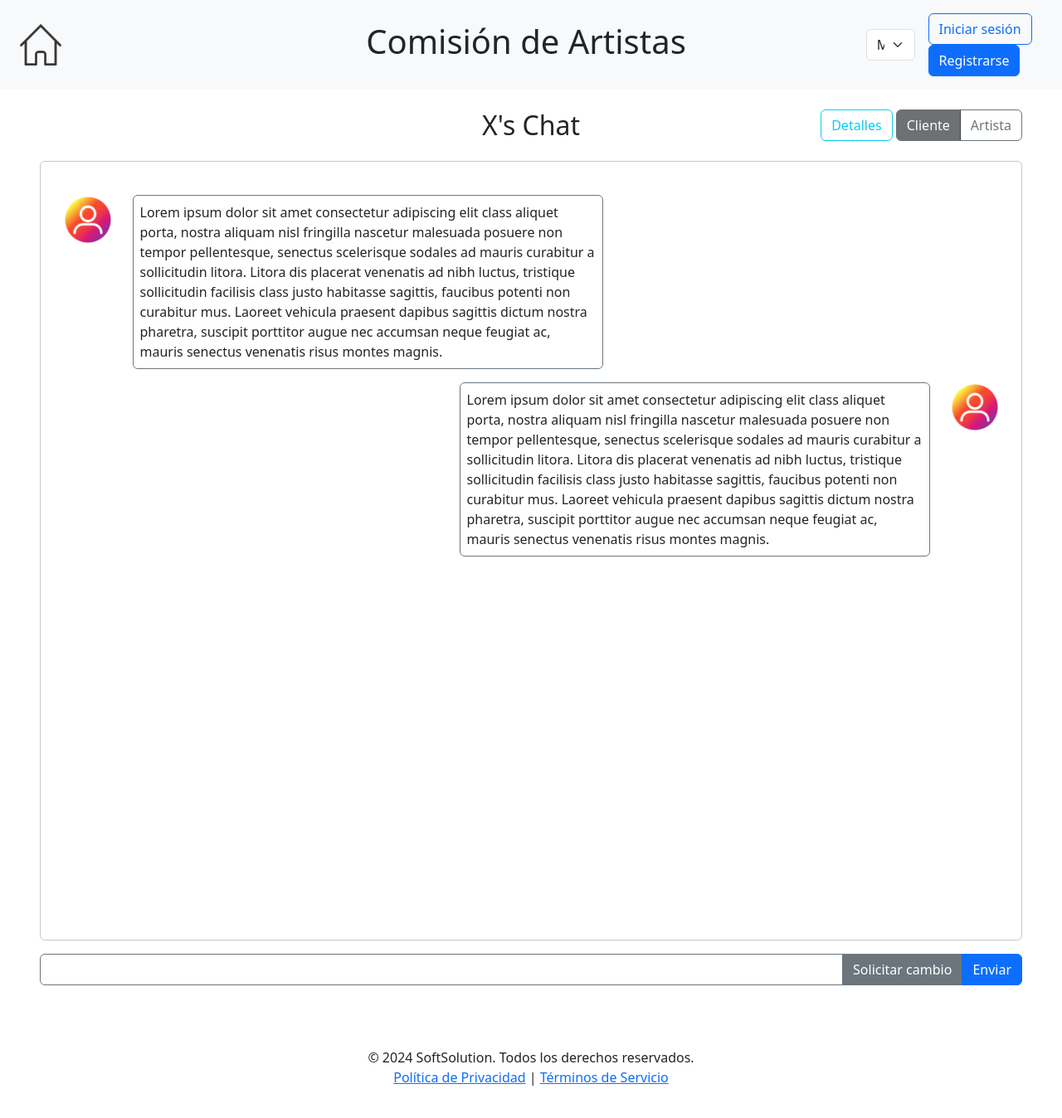
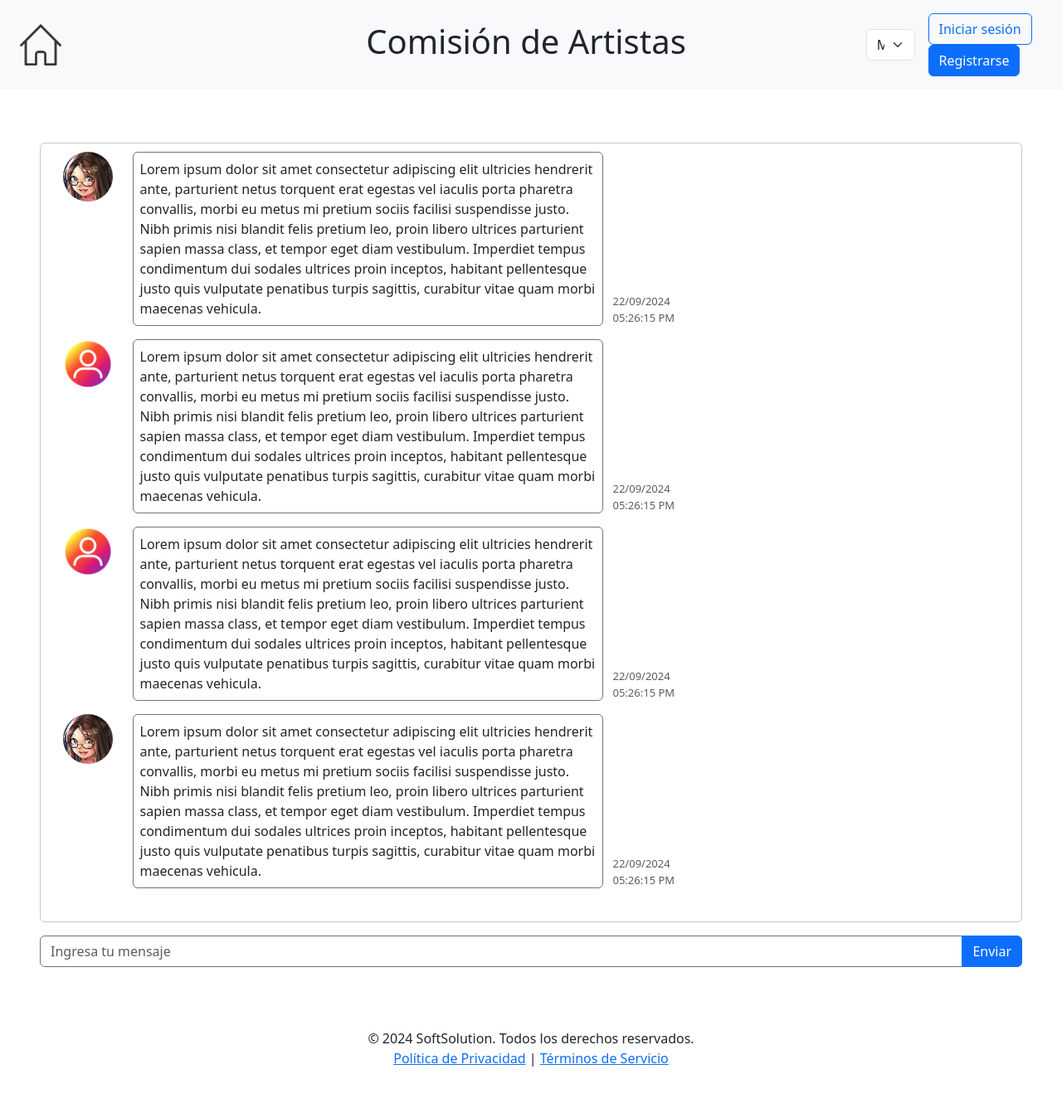
Before and after one commit to luisUACM/ComisionesArtistas, a Flask app: page /chat/1 in a window 1280 px wide. Shown: the top 1348 px of the page at 83% size. Run offline with Flask 3, Linux system fonts and the light colour scheme.

Commit message:
Se agrego el chat. Tambien bloques de css y js en la base para usar en cualquier hijo

```diff
--- a/app/src/routes/rutas_artista.py
+++ b/app/src/routes/rutas_artista.py
@@ -9,39 +9,55 @@ from ..modelo.model import Dinero
 from ..modelo.model import Contacto
 from ..modelo.model import Concepto
 from ..modelo.model import Chat
+from ..modelo.model import Comision
+from ..modelo.model import Mensaje
+from ..modelo.model import Pago
+from datetime import date
 
 dao_usuario: UsuarioDao = UsuarioDao()
-a = Usuario('test@gmail', '123', 'Misaki', [Usuario.Rol.ARTISTA], 1,
+misaki = Usuario('test@gmail', '123', 'Misaki', [Usuario.Rol.ARTISTA], 1,
                     biografia='🇲🇽| Noob | Lic. en Diseño Gráfico 🖋| Clip Studio Paint | No le hago nariz a los Chibis | 3/3 | ☕️',
                     contactos=[(Contacto.TipoContacto.OTRA, 'https://vgen.co/misakibyakko'),
                                     (Contacto.TipoContacto.TWITTER, 'https://x.com/MisakiByakko')],
                     foto_perfil='fotos_perfil/1.jpg' )
-a2 = Usuario('test2@gmail', '123', 'Pepe', [Usuario.Rol.CLIENTE], 2,
+pepe = Usuario('test2@gmail', '123', 'Pepe', [Usuario.Rol.CLIENTE], 2,
                     biografia='',
                     contactos=[])
 p: list[Arte] = [
-                        Arte(a, 'arte_portafolio/1.png', '1', 'png'),
-                        Arte(a, 'arte_portafolio/2.png', '2', 'png'),
-                        Arte(a, 'arte_portafolio/3.png', '3', 'png'),
-                        Arte(a, 'arte_portafolio/4.png', '4', 'png')
+                        Arte(misaki, 'arte_portafolio/1.png', '1', 'png'),
+                        Arte(misaki, 'arte_portafolio/2.png', '2', 'png'),
+                        Arte(misaki, 'arte_portafolio/3.png', '3', 'png'),
+                        Arte(misaki, 'arte_portafolio/4.png', '4', 'png')
                         ]
-co = Concepto('fsgsfdg', Dinero(100), False)
+co = Concepto('Lorem ipsum dolor sit amet consectetur adipiscing elit class aliquet porta, nostra aliquam nisl fringilla', Dinero(100), False)
+co2 = Concepto('Lorem ipsum dolor sit amet consectetur adipiscing elit class aliquet porta, nostra aliquam nisl fringilla', Dinero(150), True)
 s = Servicio('Chibis originales',
                         ('Dibujo de personaje original en estilo chibi animado. A cuerpo completo y color', Dinero(100), True),
-                        [Arte(a, 'arte_portafolio/1.png', '1', 'png'), Arte(a, 'arte_portafolio/2.png', '2', 'png')],
+                        [Arte(misaki, 'arte_portafolio/1.png', '1', 'png'), Arte(misaki, 'arte_portafolio/2.png', '2', 'png')],
                         'Contrato.txt')
-ch = Chat(a, a2)
-s.conceptos = [co]
-a.portafolio = p
-a.servicios = [s, s, s]
+ch = Chat(misaki, pepe, esta_deacuerdo=(True, True), solicitud_cambios=False)
+com = Comision(ch, s, 1, [co, co], date.today, estado=Comision.EstadosComision.SOLICITADA)
+
+m1 = Mensaje(pepe, 'Lorem ipsum dolor sit amet consectetur adipiscing elit ultricies hendrerit ante, parturient netus torquent erat egestas vel iaculis porta pharetra convallis, morbi eu metus mi pretium sociis facilisi suspendisse justo. Nibh primis nisi blandit felis pretium leo, proin libero ultrices parturient sapien massa class, et tempor eget diam vestibulum. Imperdiet tempus condimentum dui sodales ultrices proin inceptos, habitant pellentesque justo quis vulputate penatibus turpis sagittis, curabitur vitae quam morbi maecenas vehicula.')
+m2 = Mensaje(misaki, 'Lorem ipsum dolor sit amet consectetur adipiscing elit ultricies hendrerit ante, parturient netus torquent erat egestas vel iaculis porta pharetra convallis, morbi eu metus mi pretium sociis facilisi suspendisse justo. Nibh primis nisi blandit felis pretium leo, proin libero ultrices parturient sapien massa class, et tempor eget diam vestibulum. Imperdiet tempus condimentum dui sodales ultrices proin inceptos, habitant pellentesque justo quis vulputate penatibus turpis sagittis, curabitur vitae quam morbi maecenas vehicula.')
+pa1 = Pago(com, pepe, Dinero(100), Pago.EstadoPago.PAGADO)
+
+s.conceptos = [co, co2]
+misaki.portafolio = p
+misaki.servicios = [s, s, s]
+ch.comision = com
+ch.mensajes = [m1, m2, m1, m1, m2]
+com.pagos = [pa1]
+com.conceptos = [co]
+com.pagos = [pa1]
 
 #NOTA: requiere id de artista en URL para ingresar a su perfil
 @app.route('/artista/<int:id>')
 def artista(id: int):
-    a.id = id
+    misaki.id = id
     es_artista = False
     es_cliente = False
-    for r in a.roles:
+    for r in misaki.roles:
         if r == Usuario.Rol.ARTISTA:
             es_artista = True
         elif r == Usuario.Rol.CLIENTE:
@@ -49,8 +65,8 @@ def artista(id: int):
 
     return render_template(
         'perfil_artista.html',
-        title=a.nombre,
-        usuario=a,
+        title=misaki.nombre,
+        usuario=misaki,
         es_artista = es_artista,
         es_cliente = es_cliente
         )
@@ -61,7 +77,7 @@ def perfil():
 
     es_artista = False
     es_cliente = False
-    for r in a.roles:
+    for r in misaki.roles:
         if r == Usuario.Rol.ARTISTA:
             es_artista = True
         elif r == Usuario.Rol.CLIENTE:
@@ -69,8 +85,8 @@ def perfil():
 
     return render_template(
         'perfil_artista.html',
-        title=a.nombre,
-        usuario=a,
+        title=misaki.nombre,
+        usuario=misaki,
         es_artista = es_artista,
         es_cliente = es_cliente
         )
--- /dev/null
+++ b/app/src/static/css/chat.css
@@ -0,0 +1,7 @@
+.caja-chat{
+    height: 90%;
+}
+
+.alto-pantalla{
+    height: 70vh;
+}
--- /dev/null
+++ b/app/src/static/js/chat.js
@@ -0,0 +1,2 @@
+var chat = document.getElementById('chat-div');
+chat.scrollTop = chat.scrollHeight;
--- /dev/null
+++ b/app/src/templates/barra_chat.html
@@ -0,0 +1,30 @@
+<div class="input-group ">
+    <input type="text" class="form-control ms-5 border border-secondary" placeholder="Ingresa tu mensaje" aria-label="Recipient's username" aria-describedby="btn-enviar">
+    {% if chat.cliente.id == g.id_cuenta %}
+        <!-- EstadosComision.POR_PAGAR -->
+        {% if chat.comision.estado.value == 2 %}
+            <button class="btn btn-success">Pagar</button>
+        <!-- EstadosComision.EN_PROCESO -->
+        {% elif chat.comision.estado.value == 3 and chat.solicitud_cambios == False %}
+            <button class="btn btn-secondary">Solicitar cambio</button>
+        {% elif chat.comision.estado.value == 4 %}
+            <button class="btn btn-outline-info">Descargar arte</button>
+        {% endif %}
+    {% elif chat.artista.id == g.id_cuenta %}
+        <!-- EstadosComision.EN_PROCESO -->
+        {% if chat.comision.estado.value == 3 %}
+            {% if chat.solicitud_cambios == True %}
+                <button class="btn btn-danger">Denegar cambios</button>
+                <button class="btn btn-warning">Aceptar cambios</button>
+            {% else %}
+                {% if chat.comision.esta_pagada() %}
+                    <button class="btn btn-outline-info">Subir arte</button>
+                {% endif %}
+            {% endif %}
+        <!-- EstadosComision.TERMINADA -->
+        {% elif chat.comision.estado.value == 4 %}
+            <button class="btn btn-outline-info">Ver arte</button>
+        {% endif %}
+    {% endif %}
+    <button class="btn btn-primary me-5" id="btn-enviar">Enviar</button>
+</div>
--- a/app/src/templates/base.html
+++ b/app/src/templates/base.html
@@ -7,6 +7,8 @@
     <!-- Bootstrap CSS -->
     <link href="https://cdn.jsdelivr.net/npm/bootstrap@5.3.0/dist/css/bootstrap.min.css" rel="stylesheet">
     <link rel="icon" href="../static/img/logo.jpg">
+    {% block css %}
+    {% endblock %}
 </head>
 <body>
 
@@ -88,5 +90,8 @@
     <!-- Bootstrap JS and Popper.js -->
     <script src="https://cdn.jsdelivr.net/npm/@popperjs/core@2.11.7/dist/umd/popper.min.js"></script>
     <script src="https://cdn.jsdelivr.net/npm/bootstrap@5.3.0/dist/js/bootstrap.min.js"></script>
+
+    {% block javascript %}
+    {% endblock %}
 </body>
 </html>
--- /dev/null
+++ b/app/src/templates/cabecera_chat.html
@@ -0,0 +1,84 @@
+<div class="col-3 text-end pe-4 align-content-end flex-wrap">
+    <!-- EstadosComision.EN_PROCESO en adelante -->
+    {% if chat.comision.estado.value >= 3%}
+        <button class="btn btn-outline-info" data-bs-toggle="modal" data-bs-target="#modalDetalles">Detalles</button>
+    {% endif %}
+    <div class="btn-group" role="group">
+        {% if g.id_cuenta == chat.artista.id %}
+            <!-- Checkbox Artista -->
+            {% if chat.esta_deacuerdo.0 == True %}
+                <input type="checkbox" class="btn-check btn-lg" id="btncheck1" autocomplete="off" checked>
+            {% else %}
+                <input type="checkbox" class="btn-check btn-lg" id="btncheck1" autocomplete="off">
+            {% endif %}
+            <label class="btn btn-outline-success" for="btncheck1">{{chat.artista.nombre}} <img src="{{ url_for('static', filename='img/ok.webp') }}" height="20" width="20"></label>
+
+            <!-- Checkbox Cliente -->
+            {% if chat.esta_deacuerdo.1 == True %}
+                <input type="checkbox" class="btn-check btn-lg" id="btncheck2" autocomplete="off" disabled="true" checked>
+            {% else %}
+                <input type="checkbox" class="btn-check btn-lg" id="btncheck2" autocomplete="off" disabled="true">
+            {% endif %}
+            <label class="btn btn-outline-success" for="btncheck2">{{chat.cliente.nombre}} <img src="{{ url_for('static', filename='img/ok.webp') }}" height="20" width="20"></label>
+        {% elif g.id_cuenta == chat.cliente.id %}
+            <!-- Checkbox Artista -->
+            {% if chat.esta_deacuerdo.0 == True %}
+                <input type="checkbox" class="btn-check" id="btncheck1" autocomplete="off" disabled="true" checked>
+            {% else %}
+                <input type="checkbox" class="btn-check" id="btncheck1" autocomplete="off" disabled="true">
+            {% endif %}
+            <label class="btn btn-outline-success" for="btncheck1">{{chat.artista.nombre}} <img src="{{ url_for('static', filename='img/ok.webp') }}" height="20" width="20"></label>
+
+            <!-- Checkbox Cliente -->
+            {% if chat.esta_deacuerdo.1 == True %}
+                <input type="checkbox" class="btn-check" id="btncheck2" autocomplete="off" checked>
+            {% else %}
+                <input type="checkbox" class="btn-check" id="btncheck2" autocomplete="off">
+            {% endif %}
+            <label class="btn btn-outline-success" for="btncheck2">{{chat.cliente.nombre}} <img src="{{ url_for('static', filename='img/ok.webp') }}" height="20" width="20"></label>
+        {% endif %}
+    </div>
+
+    <!-- Ventana modal Login -->
+    {% if chat.comision.estado.value == 3 %}
+        <div class="modal fade" id="modalDetalles" tabindex="-1" aria-labelledby="modalDetallesLabel" aria-hidden="true">
+            <div class="modal-dialog">
+                <div class="modal-content">
+                    <div class="modal-header">
+                        <h1 class="modal-title fs-5" id="modalEditarLabel">Detalles de la comisión</h1>
+                        <button type="button" class="btn-close" data-bs-dismiss="modal" aria-label="Close"></button>
+                    </div>
+                    <div class="modal-body">
+                        <h4 class="text-center">Servicios</h4>
+                        <table class="table table-sm">
+                            <thead>
+                                <tr>
+                                    <th scope="col" colspan="3">Descripción</th>
+                                    <th scope="col">Costo</th>
+                                </tr>
+                            </thead>
+                            <tbody class="table-group-divider">
+                                {% for concepto, pago in chat.comision.une_concepto_pago() %}
+                                    <tr>
+                                        <td colspan="3">{{ concepto.descripcion }}</td>
+                                        <td class="align-middle text-center">
+                                            <div class="h5 text-success">{{ pago.monto.cantidad }}</div>
+                                        </td>
+                                    </tr>
+                                {% endfor %}
+                            </tbody>
+                        </table>
+                        <div class="text-end">
+                            Total: <span class="text-success">{{ chat.comision.dame_pago_total() }}</span>
+                        </div>
+                    </div>
+                    <div class="modal-footer">
+                        <div class="text-center">
+                            <button type="button" class="btn btn-secondary" data-bs-dismiss="modal">Cerrar</button>
+                        </div>
+                    </div>
+                </div>
+            </div>
+        </div>
+    {% endif %}
+</div>
--- a/app/src/templates/chat.html
+++ b/app/src/templates/chat.html
@@ -1,98 +1,59 @@
 {% extends "base.html" %}
+
+{% block css %}
+    <link rel="stylesheet" href="../static/css/chat.css">
+{% endblock %}
 
 {% block content %}
     <div class="text-center mb-3 continer-fluid ms-4 me-4">
         <div class="row ms-0 me-0">
             <div class="col-6 offset-md-3">
-                <h2>X's Chat</h2>
+                {% if g.id_cuenta == chat.artista.id %}
+                    <h2>Chat de {{ chat.cliente.nombre }}</h2>
+                {% elif g.id_cuenta == chat.cliente.id %}
+                    <h2>Chat de {{ chat.artista.nombre }}</h2>
+                {% endif %}
             </div>
-            <div class="col-3 text-end pe-4">
-                <button class="btn btn-outline-info" data-bs-toggle="modal" data-bs-target="#modalDetalles">Detalles</button>
-                <div class="btn-group" role="group">
-                    <!-- if otra persona -->
-                    <input type="checkbox" class="btn-check" id="btncheck1" autocomplete="off" disabled="true" checked="true">
-                    <label class="btn btn-outline-dark" for="btncheck1">Cliente</label>
-                    <!-- endif -->
-
-                    <!-- if misma persona -->
-                    <input type="checkbox" class="btn-check" id="btncheck2" autocomplete="off">
-                    <label class="btn btn-outline-secondary" for="btncheck2">Artista</label>
-                    <!-- endif -->
-                </div>
-            </div>
+            {% include 'cabecera_chat.html'%}
         </div>
     </div>
-    <div class="container-fluid p-0" style="height: 70vh;">
-        <div class="border border-secondary-subtle rounded overflow-auto overflow-x-hidden pt-4 pb-4 mb-3 ms-5 me-5" style="height: 90%">
-            <!-- for mensaje -->
-            <div class="row mt-3 mb-3 ms-0 me-0">
-                <!-- if otra persona -->
-                <div class="col-1 text-end">
-                    <img src="{{ url_for('uploads', filename='fotos_perfil/generic.webp') }}" class="rounded-circle" height="60px" width="60px">
+    <div class="container-fluid p-0 alto-pantalla">
+        <div class="border border-secondary-subtle rounded overflow-auto overflow-x-hidden pt-4 pb-4 mb-3 ms-5 me-5 caja-chat" id="chat-div">
+            {% for mensaje in chat.mensajes %}
+                <div class="row mt-3 mb-3 ms-0 me-0">
+                    {% include 'mensaje.html' %}
                 </div>
-                <div class="col-6">
-                    <div class="border border-secondary rounded p-2 ">
-                        Lorem ipsum dolor sit amet consectetur adipiscing elit class aliquet porta, nostra aliquam nisl fringilla nascetur malesuada posuere non tempor pellentesque, senectus scelerisque sodales ad mauris curabitur a sollicitudin litora. Litora dis placerat venenatis ad nibh luctus, tristique sollicitudin facilisis class justo habitasse sagittis, faucibus potenti non curabitur mus. Laoreet vehicula praesent dapibus sagittis dictum nostra pharetra, suscipit porttitor augue nec accumsan neque feugiat ac, mauris senectus venenatis risus montes magnis.
+            {% endfor %}
+            {% if chat.solicitud_cambios == True %}
+                {% if g.id_cuenta == chat.artista.id %}
+                    <div class="row mt-3 mb-3 ms-5 me-5 text-center">
+                        <hr>
+                        <div class="col text-info h4">{{chat.cliente.nombre}} solicitó nuevos cambios</div>
                     </div>
-                </div>
-                <!-- endif -->
+                {% elif g.id_cuenta == chat.cliente.id %}
+                    <div class="row mt-3 mb-3 ms-5 me-5 text-center">
+                        <hr>
+                        <div class="col text-info h4">Solcitaste nuevos cambios, esperando la respuesta de {{chat.artista.nombre}}</div>
+                    </div>
+                {% endif %}
+            {% endif %}
+        </div>
+
+        <!-- EstadosComision.ARCHIVADA -->
+        {% if chat.comision.estado.value == 5 %}
+            <div class="text-center">
+                {% if g.id_cuenta == chat.artista.id %}
+                    <button class="btn btn-primary btn-lg">Ver arte</button>
+                {% elif g.id_cuenta == chat.cliente.id%}
+                    <button class="btn btn-primary btn-lg">Descargar arte</button>
+                {% endif %}
             </div>
-            <div class="row mt-3 mb-3 ms-0 me-0">
-                <!-- if misma persona -->
-                <div class="offset-md-5 col-6">
-                    <div class="border border-secondary rounded p-2 ">
-                        Lorem ipsum dolor sit amet consectetur adipiscing elit class aliquet porta, nostra aliquam nisl fringilla nascetur malesuada posuere non tempor pellentesque, senectus scelerisque sodales ad mauris curabitur a sollicitudin litora. Litora dis placerat venenatis ad nibh luctus, tristique sollicitudin facilisis class justo habitasse sagittis, faucibus potenti non curabitur mus. Laoreet vehicula praesent dapibus sagittis dictum nostra pharetra, suscipit porttitor augue nec accumsan neque feugiat ac, mauris senectus venenatis risus montes magnis.
-                    </div>
-                </div>
-                <div class="col-1">
-                    <img src="{{ url_for('uploads', filename='fotos_perfil/generic.webp') }}" class="rounded-circle" height="60px" width="60px">
-                </div>
-                <!-- endif -->
-            </div>
-            <!-- endfor -->
-        </div>
-        <div>
-            <div class="input-group ">
-                <input type="text" class="form-control ms-5 border border-secondary" placeholder="" aria-label="Recipient's username" aria-describedby="btn-enviar">
-                <button class="btn btn-secondary">Solicitar cambio</span>
-                <button class="btn btn-primary me-5" id="btn-enviar">Enviar</span>
-            </div>
-        </div>
-    </div>
-
-    <!-- Ventana modal Login -->
-    <div class="modal fade" id="modalDetalles" tabindex="-1" aria-labelledby="modalDetallesLabel" aria-hidden="true">
-        <div class="modal-dialog">
-            <div class="modal-content">
-                <div class="modal-header">
-                    <h1 class="modal-title fs-5" id="modalEditarLabel">Detalles de la comisión</h1>
-                    <button type="button" class="btn-close" data-bs-dismiss="modal" aria-label="Close"></button>
-                </div>
-                <div class="modal-body">
-                    <h4 class="text-center">Servicios</h4>
-                    <table class="table table-sm">
-                        <thead>
-                            <tr>
-                                <th scope="col" colspan="3">Descripción</th>
-                                <th scope="col">Costo</th>
-                            </tr>
-                        </thead>
-                        <tbody class="table-group-divider">
-                            <!-- for conceptos -->
-                                <tr>
-                                    <td colspan="3">Lorem ipsum dolor sit amet consectetur adipiscing elit class aliquet porta, nostra aliquam nisl fringilla</td>
-                                    <td class="align-middle text-center">
-                                        <div class="h5 text-success">0000.00</div>
-                                    </td>
-                                </tr>
-                            <!-- endfor -->
-                        </tbody>
-                    </table>
-                    <div class="text-center">
-                        <button type="button" class="btn btn-secondary" data-bs-dismiss="modal">Cerrar</button>
-                    </div>
-                </div>
-            </div>
-        </div>
+        {% else %}
+            {% include 'barra_chat.html' %}
+        {% endif %}
     </div>
 {% endblock %}
+
+{% block javascript %}
+        <script src="{{ url_for('static', filename='../static/js/chat.js') }}"></script>
+{% endblock %}
--- /dev/null
+++ b/app/src/templates/mensaje.html
@@ -0,0 +1,23 @@
+{% if mensaje.usuario.id == g.id_cuenta %}
+    <div class="offset-md-4 col-1 pe-0 align-content-end flex-wrap text-end">
+        <div class="fw-light text-body-secondary" style="font-size: 13px;">{{ mensaje.fecha_hora.strftime("%d/%m/%Y") }}</div>
+        <div class="fw-light text-body-secondary" style="font-size: 13px;">{{ mensaje.fecha_hora.strftime("%I:%M:%S %p") }}</div>
+    </div>
+    <div class="col-6">
+        <div class="border border-secondary rounded p-2">{{ mensaje.mensaje }}</div>
+    </div>
+    <div class="col-1">
+        <img src="{{ url_for('uploads', filename=mensaje.usuario.foto_perfil) }}" class="rounded-circle" height="60px" width="60px">
+    </div>
+{% else %}
+    <div class="col-1 text-end">
+        <img src="{{ url_for('uploads', filename=mensaje.usuario.foto_perfil) }}" class="rounded-circle" height="60px" width="60px">
+    </div>
+    <div class="col-6">
+        <div class="border border-secondary rounded p-2 ">{{ mensaje.mensaje }}</div>
+    </div>
+    <div class="col-1 ps-0 align-content-end flex-wrap">
+        <div class="fw-light text-body-secondary" style="font-size: 13px;">{{ mensaje.fecha_hora.strftime("%d/%m/%Y") }}</div>
+        <div class="fw-light text-body-secondary" style="font-size: 13px;">{{ mensaje.fecha_hora.strftime("%I:%M:%S %p") }}</div>
+    </div>
+{% endif %}
```
Also changed, not shown: app/src/modelo/model.py (+20 -0 lines), app/src/static/img/ok.webp (added).
